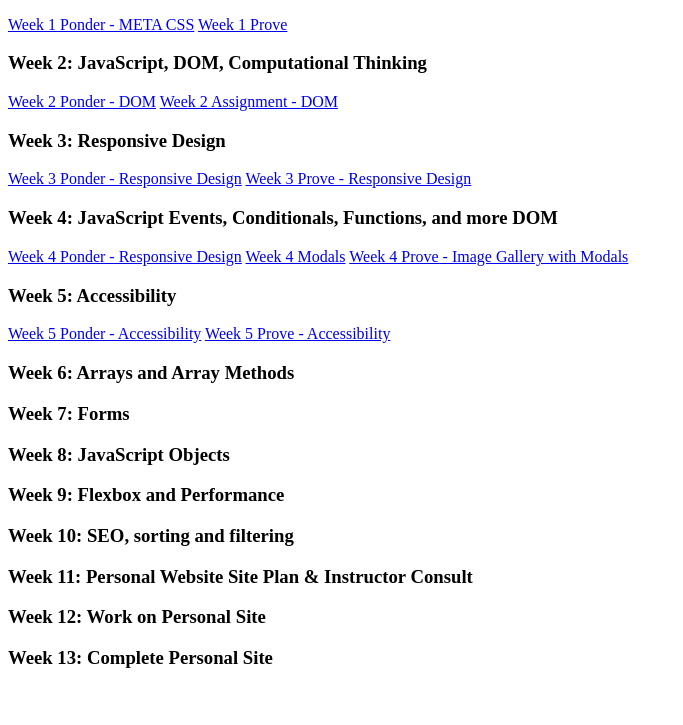
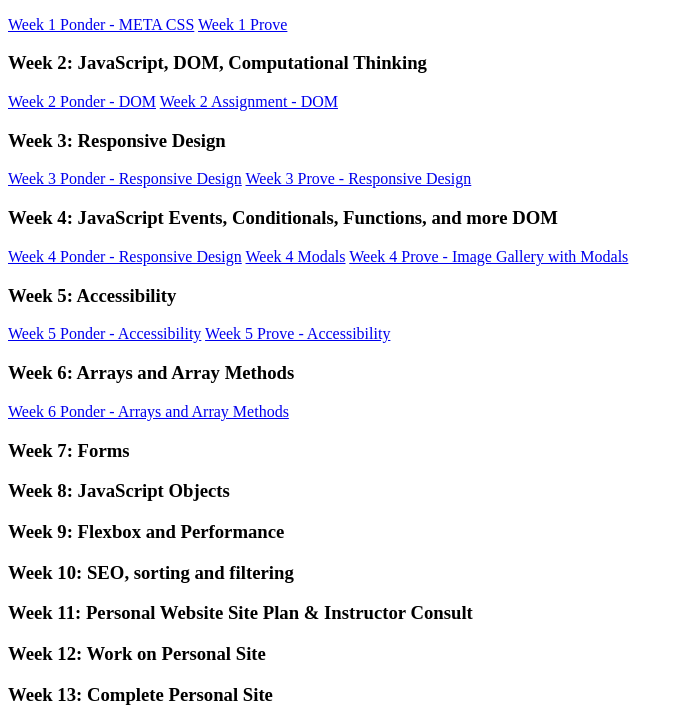
Before and after one commit to adamegbert3/WDD131, a plain HTML site: page index.html in a window 1280 px wide. Shown: the part 105-830 px from the top of the page, without its empty margins (0-683 px from the left). Before the commit the page ends 800 px from the top, so only its background shows below. Drawn offline with Linux system fonts and the light colour scheme.

Commit message:
add assignment to index page

```diff
--- a/index.html
+++ b/index.html
@@ -25,6 +25,7 @@
         <a href="W5/ponder/ponder.html">Week 5 Ponder - Accessibility</a>
         <a href="W5/prove/prove.html">Week 5 Prove - Accessibility</a>
     <h3>Week 6: Arrays and Array Methods</h3>
+        <a href="W6/ponder/array.html">Week 6 Ponder - Arrays and Array Methods</a>
     <h3>Week 7: Forms</h3>
     <h3>Week 8: JavaScript Objects</h3>
     <h3>Week 9: Flexbox and Performance</h3>
```
